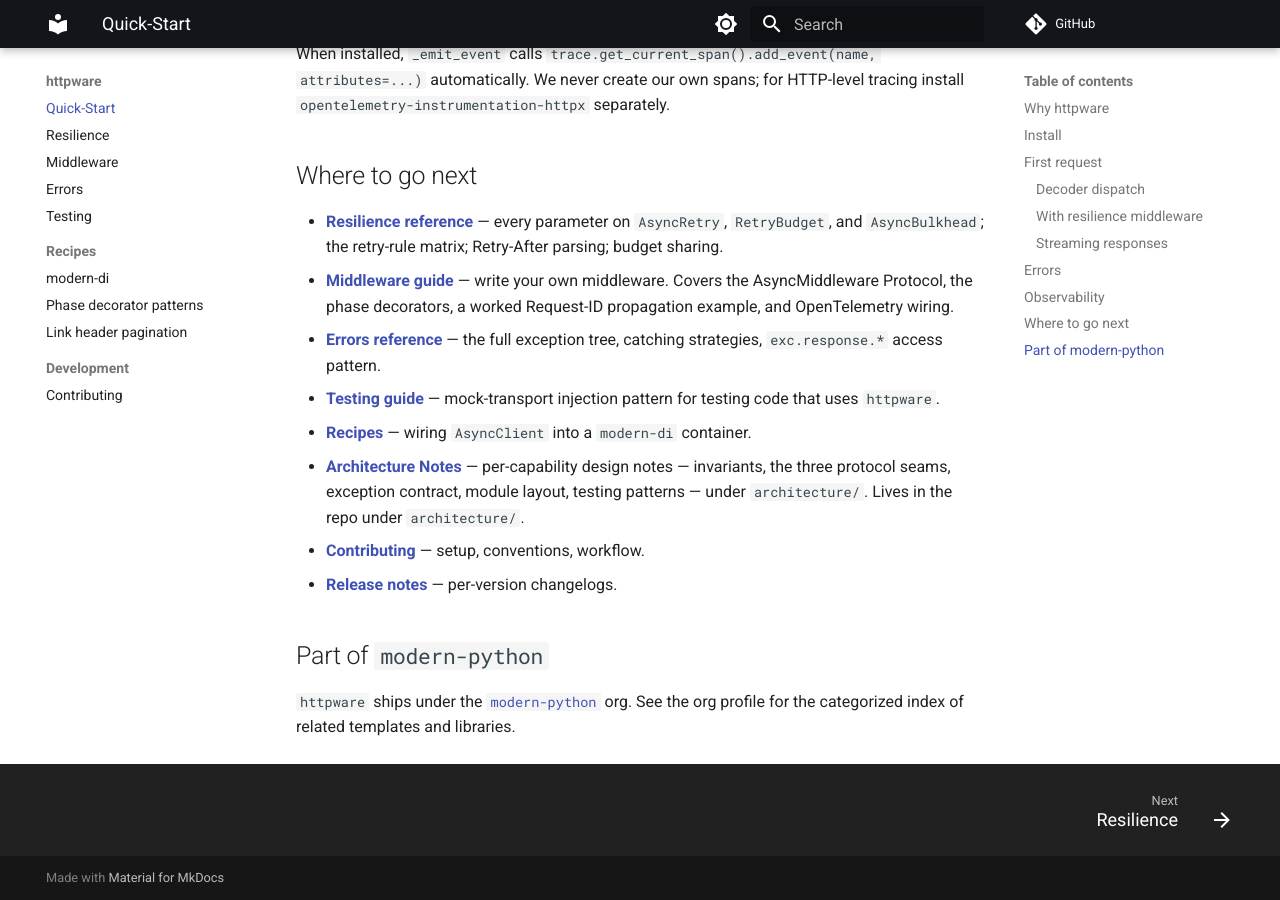
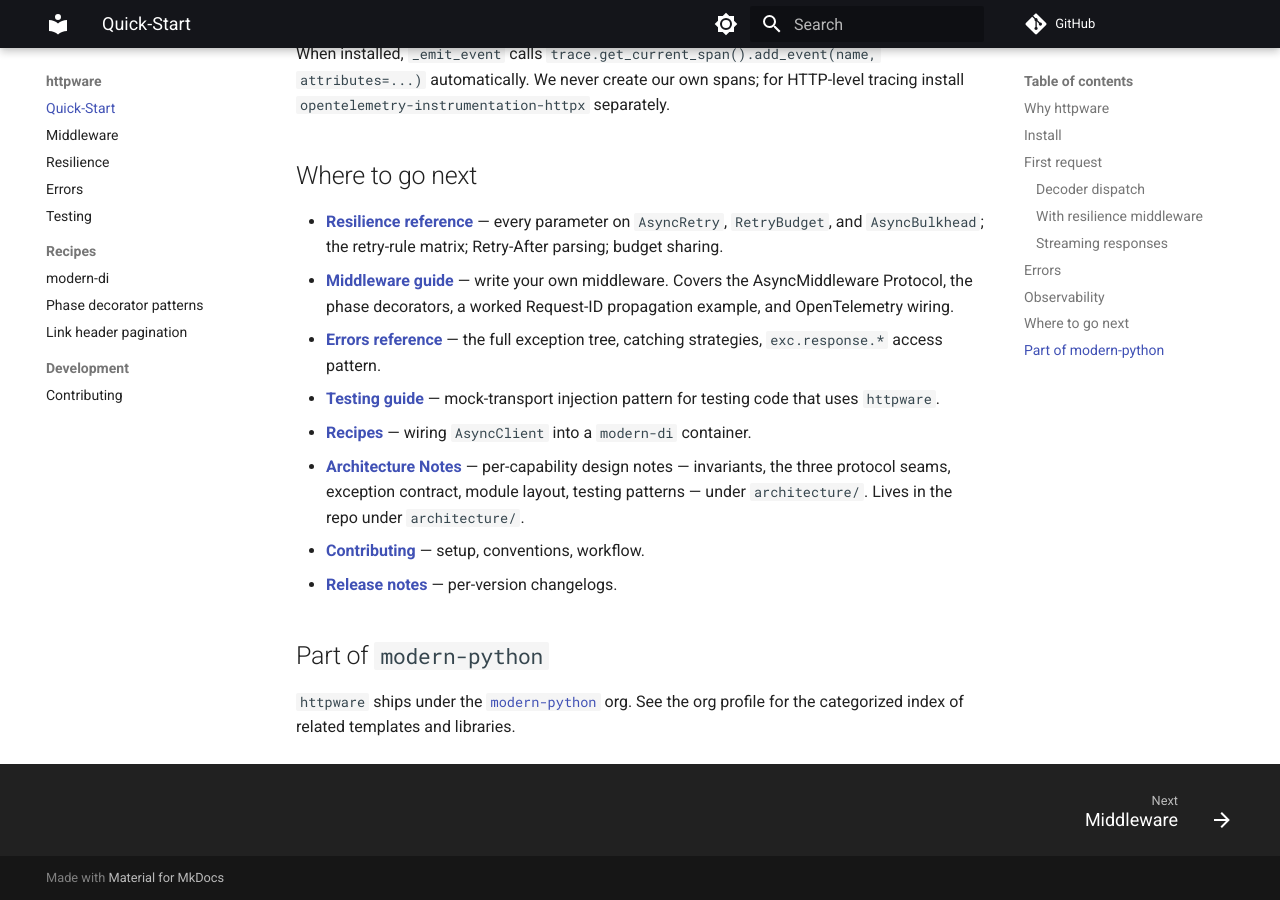
Before and after one commit to modern-python/httpware, an MkDocs documentation site: the page built from docs/index.md, in a window 1280 px wide and 900 px high, scrolled down 4561 px. Built offline with MkDocs 1.6.1 and Material for MkDocs 9.7.7, drawn with Linux system fonts in a browser that asks for light colours; comment, search, counter and statistics services are not loaded; part of the change alters nothing that is shown.

Commit message:
docs: order Middleware before Resilience in nav
Co-Authored-By: Claude Opus 4.8 (1M context) <noreply@anthropic.com>

```diff
--- a/mkdocs.yml
+++ b/mkdocs.yml
@@ -6,8 +6,8 @@ edit_uri: edit/main/docs/
 
 nav:
   - Quick-Start: index.md
+  - Middleware: middleware.md
   - Resilience: resilience.md
-  - Middleware: middleware.md
   - Errors: errors.md
   - Testing: testing.md
   - Recipes:
```
